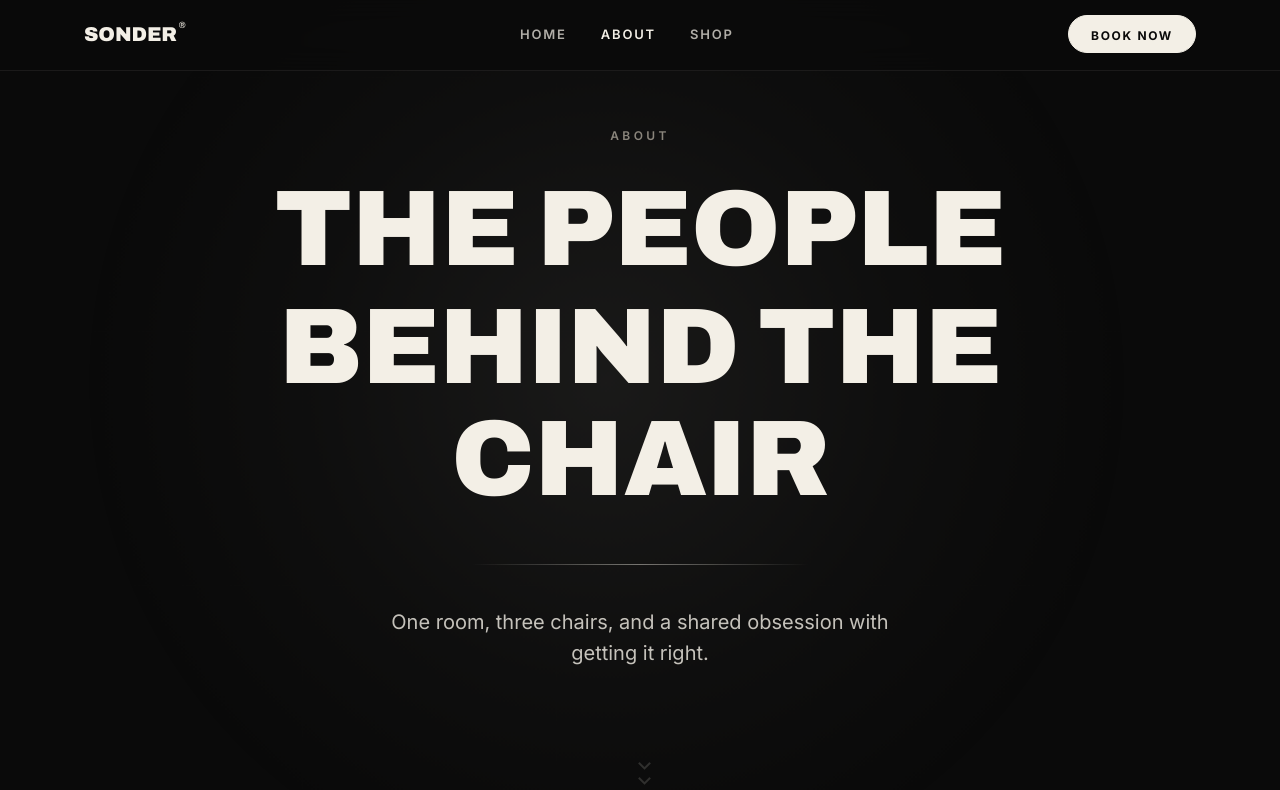
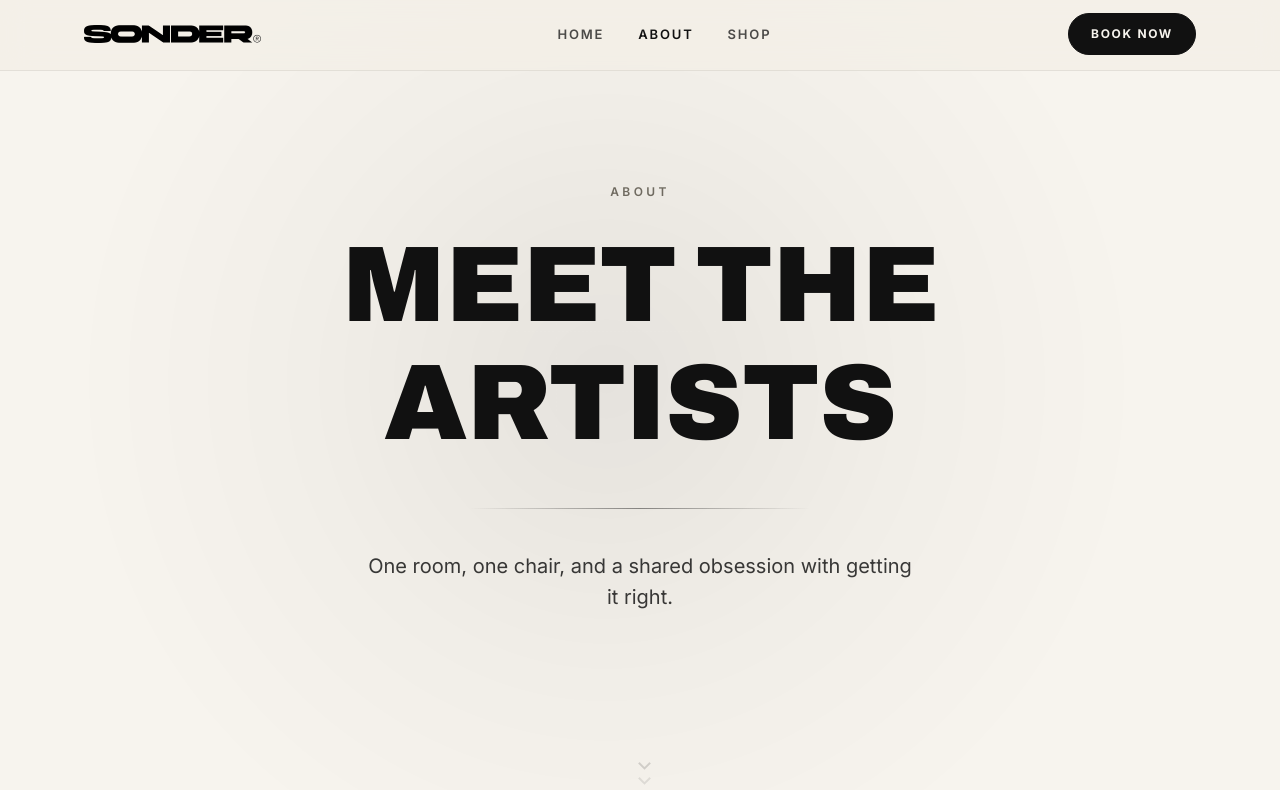
Before and after one commit to peter-t-wang315/sonderbarber, a Next.js app: page /about in a window 1280 px wide. Shown: the part 75-865 px from the top of the page. Built offline with nearby package versions, Linux system fonts and the light colour scheme.

Commit message:
More actual details added and updating barbers about section

```diff
--- a/app/about/page.tsx
+++ b/app/about/page.tsx
@@ -1,6 +1,7 @@
 import { BARBERS, BOOKING_URL } from "@/lib/site";
 import type { Metadata } from "next";
 import Reveal from "@/components/Reveal";
+import BarbersGrid from "@/components/BarbersGrid";
 
 export const metadata: Metadata = {
   title: "About — SONDER",
@@ -8,7 +9,28 @@ export const metadata: Metadata = {
     "Meet the barbers behind SONDER — a modern Toronto barbershop built on craft, patience and swagger.",
 };
 
+// Small number → word map so the intro reads "one room, three chairs" rather
+// than "3 chairs". Falls back to the numeral past the table.
+const NUM_WORDS = [
+  "zero",
+  "one",
+  "two",
+  "three",
+  "four",
+  "five",
+  "six",
+  "seven",
+  "eight",
+  "nine",
+  "ten",
+  "eleven",
+  "twelve",
+];
+
 export default function About() {
+  const chairs = BARBERS.length;
+  const chairsWord = NUM_WORDS[chairs] ?? String(chairs);
+
   return (
     <div className="snap-page">
       {/* INTRO */}
@@ -21,17 +43,18 @@ export default function About() {
 
           <h1>
             <span className="mask" style={{ "--d": "0.12s" }}>
-              <span>The people</span>
+              <span>Meet the</span>
             </span>
             <span className="mask" style={{ "--d": "0.24s" }}>
-              <span>behind the chair</span>
+              <span>artists</span>
             </span>
           </h1>
 
           <div className="hero__rule" />
 
           <p className="lead hero__lead">
-            One room, three chairs, and a shared obsession with getting it right.
+            One room, {chairsWord} {chairs === 1 ? "chair" : "chairs"}, and a
+            shared obsession with getting it right.
           </p>
         </div>
 
@@ -44,28 +67,9 @@ export default function About() {
         </div>
       </section>
 
-      {/* BARBERS — three columns on one panel */}
+      {/* BARBERS — grid of up to three, with arrows to page through more */}
       <section className="section snap">
-        <Reveal className="container barbers">
-          {BARBERS.map((b, i) => (
-            <div className="barber reveal-item" key={b.name} style={{ "--i": i }}>
-              <div className="barber__media">
-                <img src={b.image} alt={`${b.name}, barber at SONDER`} />
-              </div>
-              <p className="barber__role">{b.role}</p>
-              <h2>{b.name}</h2>
-              <p className="lead">{b.bio}</p>
-              <a
-                className="btn btn--ghost"
-                href={BOOKING_URL}
-                target="_blank"
-                rel="noopener noreferrer"
-              >
-                Book with {b.name.split(" ")[0]}
-              </a>
-            </div>
-          ))}
-        </Reveal>
+        <BarbersGrid />
 
         <div className="cue cue--quick" aria-hidden="true">
           <span className="cue__caret" />
@@ -83,21 +87,26 @@ export default function About() {
             <p className="eyebrow">The craft</p>
             <div className="about-copy__cols">
               <p>
-                Located in the heart of Pullman, Washington, our state-of-the-art
-                facility combines modern innovation with the timeless craft of
-                barbering.
+                Located in the heart of Pullman, Washington, our
+                state-of-the-art facility combines modern innovation with the
+                timeless craft of barbering.
               </p>
               <p>
-                We deliberately choose quality over quantity. We don&apos;t rush,
-                and we don&apos;t cut corners. Every service is a dedicated,
-                meticulous experience tailored entirely to you, ensuring you leave
-                the chair looking and feeling your absolute best.
+                We deliberately choose quality over quantity. We don&apos;t
+                rush, and we don&apos;t cut corners. Every service is a
+                dedicated, meticulous experience tailored entirely to you,
+                ensuring you leave the chair looking and feeling your absolute
+                best.
               </p>
             </div>
           </div>
 
           <p className="about-copy__sign reveal-item" style={{ "--i": 1 }}>
-            <span className="about-copy__mark">SONDER</span>
+            <img
+              className="about-copy__mark"
+              src="/sonderlogo-black.png"
+              alt="SONDER"
+            />
             <span className="about-copy__tagline">
               <span className="about-copy__sep" aria-hidden="true">
                 |
--- a/app/globals.css
+++ b/app/globals.css
@@ -1,17 +1,24 @@
 :root {
-  --black: #0a0a0a;
-  --black-soft: #121212;
-  --black-panel: #161616;
-  --off-white: #f3efe6;
-  --muted: #8a857c;
-  --line: rgba(243, 239, 230, 0.12);
-  --line-soft: rgba(243, 239, 230, 0.07);
+  /* Light theme. The names are historical: --black is the page BASE (now a
+     warm paper white) and --off-white is the INK (now near-black). They're
+     used in inverse roles across the sheet — e.g. a solid button paints
+     var(--off-white) as its fill with var(--black) text — so keeping those
+     relationships intact while swapping the two values flips the whole
+     two-tone scheme cleanly. */
+  --black: #f7f4ee;
+  --black-soft: #efebe3;
+  --black-panel: #e9e4da;
+  --off-white: #111111;
+  --muted: #6f6a60;
+  --line: rgba(10, 10, 10, 0.12);
+  --line-soft: rgba(10, 10, 10, 0.07);
 
-  --font: var(--font-inter), system-ui, -apple-system, "Helvetica Neue", Arial,
+  --font:
+    var(--font-inter), system-ui, -apple-system, "Helvetica Neue", Arial,
     sans-serif;
   /* Display face for the wordmark and headlines — see app/layout.js. */
-  --font-head: var(--font-display), var(--font-inter), "Helvetica Neue", Arial,
-    sans-serif;
+  --font-head:
+    var(--font-display), var(--font-inter), "Helvetica Neue", Arial, sans-serif;
 
   --maxw: 1240px;
   --pad: clamp(20px, 5vw, 64px);
@@ -119,7 +126,7 @@ p {
 
 .lead {
   font-size: clamp(16px, 1.7vw, 20px);
-  color: rgba(243, 239, 230, 0.8);
+  color: rgba(10, 10, 10, 0.8);
   max-width: 56ch;
 }
 
@@ -142,7 +149,9 @@ p {
   padding: 16px 30px;
   border-radius: 999px;
   border: 1px solid var(--off-white);
-  transition: color 0.4s ease, transform 0.25s ease;
+  transition:
+    color 0.4s ease,
+    transform 0.25s ease;
   cursor: pointer;
   white-space: nowrap;
 }
@@ -197,7 +206,7 @@ p {
   top: 0;
   z-index: 50;
   backdrop-filter: blur(14px);
-  background: rgba(10, 10, 10, 0.72);
+  background: rgba(243, 239, 230, 0.72);
   border-bottom: 1px solid var(--line-soft);
 }
 
@@ -209,22 +218,15 @@ p {
 }
 
 .nav__brand {
-  font-family: var(--font-head);
-  font-size: 20px;
-  font-weight: 900;
-  font-stretch: 125%;
-  letter-spacing: -0.005em;
-  text-transform: uppercase;
   display: inline-flex;
-  align-items: flex-start;
+  align-items: center;
 }
 
-.nav__brand sup {
-  font-size: 9px;
-  font-weight: 600;
-  letter-spacing: 0;
-  margin-left: 2px;
-  top: 0.2em;
+/* Wordmark logo (black, on the light nav). Height-driven so the aspect ratio
+   is preserved; the source is a tight-trimmed PNG. */
+.nav__logo {
+  height: 18px;
+  width: auto;
 }
 
 .nav__links {
@@ -238,7 +240,7 @@ p {
   letter-spacing: 0.14em;
   text-transform: uppercase;
   font-weight: 600;
-  color: rgba(243, 239, 230, 0.72);
+  color: rgba(10, 10, 10, 0.72);
   transition: color 0.2s ease;
 }
 
@@ -289,33 +291,6 @@ p {
   transform: translateY(0);
 }
 
-/* Label roll: a viewport one line tall holding two stacked copies. */
-.nav__book-roll {
-  display: block;
-  position: relative;
-  height: 1.2em;
-  overflow: hidden;
-}
-
-.nav__book-roll span {
-  display: block;
-  transition: transform 0.55s cubic-bezier(0.16, 1, 0.3, 1);
-}
-
-.nav__book-roll span:last-child {
-  position: absolute;
-  inset: 0;
-  transform: translateY(100%);
-}
-
-.nav__book:hover .nav__book-roll span {
-  transform: translateY(-100%);
-}
-
-.nav__book:hover .nav__book-roll span:last-child {
-  transform: translateY(0);
-}
-
 /* Burger: three bars that fold into an X. Desktop never sees it. */
 .nav__burger {
   display: none;
@@ -334,7 +309,8 @@ p {
   width: 22px;
   height: 1.5px;
   background: var(--off-white);
-  transition: transform 0.4s cubic-bezier(0.16, 1, 0.3, 1),
+  transition:
+    transform 0.4s cubic-bezier(0.16, 1, 0.3, 1),
     opacity 0.25s ease;
 }
 
@@ -362,7 +338,7 @@ p {
 .nav__panel {
   display: none;
   border-top: 1px solid var(--line-soft);
-  background: rgba(10, 10, 10, 0.96);
+  background: rgba(243, 239, 230, 0.96);
   backdrop-filter: blur(14px);
 }
 
@@ -379,7 +355,7 @@ p {
   font-stretch: 125%;
   letter-spacing: -0.005em;
   text-transform: uppercase;
-  color: rgba(243, 239, 230, 0.75);
+  color: rgba(10, 10, 10, 0.75);
   padding: 16px 0;
   border-bottom: 1px solid var(--line-soft);
   opacity: 0;
@@ -504,7 +480,8 @@ body:has(.snap-page) .footer {
 .reveal-item {
   opacity: 0;
   transform: translateY(20px);
-  transition: opacity 0.9s cubic-bezier(0.16, 1, 0.3, 1),
+  transition:
+    opacity 0.9s cubic-bezier(0.16, 1, 0.3, 1),
     transform 0.9s cubic-bezier(0.16, 1, 0.3, 1);
   transition-delay: calc(var(--i, 0) * 75ms);
 }
@@ -514,7 +491,7 @@ body:has(.snap-page) .footer {
   transform: none;
 }
 
-/* ---------- Hero (black, centered) ---------- */
+/* ---------- Hero (paper, centered) ---------- */
 .hero {
   position: relative;
   min-height: 100vh;
@@ -544,9 +521,9 @@ body:has(.snap-page) .footer {
   transform: translate(-50%, -50%);
   background: radial-gradient(
     circle,
-    rgba(243, 239, 230, 0.07) 0%,
-    rgba(243, 239, 230, 0.025) 38%,
-    rgba(243, 239, 230, 0) 68%
+    rgba(10, 10, 10, 0.07) 0%,
+    rgba(10, 10, 10, 0.025) 38%,
+    rgba(10, 10, 10, 0) 68%
   );
   animation: drift 26s ease-in-out infinite alternate;
   pointer-events: none;
@@ -596,7 +573,7 @@ body:has(.snap-page) .footer {
   background: linear-gradient(
     90deg,
     transparent,
-    rgba(243, 239, 230, 0.45),
+    rgba(10, 10, 10, 0.45),
     transparent
   );
   transform: scaleX(0);
@@ -637,7 +614,6 @@ body:has(.snap-page) .footer {
   transform: translateX(5px);
 }
 
-
 /* Sub-line under the rule on the About and Shop intro panels. */
 .hero__lead {
   margin: 0 auto;
@@ -677,7 +653,10 @@ body:has(.snap-page) .footer {
   border-right: 2px solid var(--off-white);
   border-bottom: 2px solid var(--off-white);
   transform: rotate(45deg);
-  opacity: 0.22;
+  /* Rest at a fixed fraction of this caret's peak, so a caret that glows
+     dimmer also starts dimmer — the glow keeps the same dramatic jump the
+     whole way down the stack. */
+  opacity: calc(var(--peak, 1) * 0.16);
   /* The bright point ripples top → bottom, so motion reads downward. Each
      caret's peak (--peak) steps down the stack, so the glow fades as it
      descends toward the next panel. */
@@ -712,7 +691,7 @@ body:has(.snap-page) .footer {
   0%,
   70%,
   100% {
-    opacity: 0.16;
+    opacity: calc(var(--peak, 1) * 0.16);
   }
   35% {
     opacity: var(--peak, 1);
@@ -794,13 +773,15 @@ body:has(.snap-page) .footer {
   font-weight: 600;
   letter-spacing: 0.24em;
   text-transform: uppercase;
-  color: rgba(243, 239, 230, 0.75);
+  color: rgba(10, 10, 10, 0.75);
   padding: 8px 16px;
   border-radius: 999px;
-  background: rgba(10, 10, 10, 0.55);
+  background: rgba(243, 239, 230, 0.55);
   backdrop-filter: blur(6px);
   white-space: nowrap;
-  transition: opacity 0.6s ease, transform 0.6s ease;
+  transition:
+    opacity 0.6s ease,
+    transform 0.6s ease;
 }
 
 .viewer__hint.is-gone {
@@ -814,7 +795,7 @@ body:has(.snap-page) .footer {
   top: min(35vh, 360px);
   transform: translateY(-50%);
   z-index: 3;
-  background: rgba(10, 10, 10, 0.6);
+  background: rgba(243, 239, 230, 0.6);
   backdrop-filter: blur(6px);
 }
 
@@ -837,7 +818,9 @@ body:has(.snap-page) .footer {
   width: 26px;
   height: 1px;
   background: var(--line);
-  transition: background 0.3s ease, transform 0.3s ease;
+  transition:
+    background 0.3s ease,
+    transform 0.3s ease;
 }
 
 .viewer__ticks span.is-on {
@@ -878,7 +861,10 @@ body:has(.snap-page) .footer {
   color: var(--off-white);
   font-size: 15px;
   cursor: pointer;
-  transition: border-color 0.35s ease, background 0.35s ease, color 0.35s ease;
+  transition:
+    border-color 0.35s ease,
+    background 0.35s ease,
+    color 0.35s ease;
 }
 
 .arrow span {
@@ -958,12 +944,29 @@ body:has(.snap-page) .footer {
 }
 
 /* ---------- About barbers ----------
-   Each barber is a centred panel so the page reads in the same typographic
-   language as the home page. */
-/* Three barbers side by side on a single panel. */
+   Up to three barbers share the grid; more than three paginate behind the
+   prev/next arrows. */
+
+/* Carousel row: [ prev arrow ] [ grid ] [ next arrow ]. Arrows are omitted
+   entirely when there are three or fewer barbers. */
+.barbers-carousel {
+  display: flex;
+  align-items: center;
+  justify-content: center;
+  gap: clamp(12px, 2.5vw, 32px);
+}
+
+.barbers__nav {
+  flex: none;
+}
+
+/* --cols is the number of barbers actually on screen (1–3); columns are
+   capped so a partial page stays centred instead of stretching wide. */
 .barbers {
+  flex: 1;
   display: grid;
-  grid-template-columns: repeat(3, 1fr);
+  grid-template-columns: repeat(var(--cols, 3), minmax(0, 360px));
+  justify-content: center;
   gap: clamp(24px, 4vw, 64px);
   align-items: stretch;
 }
@@ -983,7 +986,7 @@ body:has(.snap-page) .footer {
 
 @media (max-width: 780px) {
   .barbers {
-    grid-template-columns: 1fr;
+    grid-template-columns: minmax(0, 360px);
     gap: clamp(48px, 10vw, 72px);
   }
 }
@@ -1002,7 +1005,9 @@ body:has(.snap-page) .footer {
   height: 100%;
   object-fit: cover;
   filter: grayscale(1) contrast(1.04) brightness(0.85);
-  transition: filter 0.8s ease, transform 1.2s cubic-bezier(0.16, 1, 0.3, 1);
+  transition:
+    filter 0.8s ease,
+    transform 1.2s cubic-bezier(0.16, 1, 0.3, 1);
 }
 
 .barber:hover .barber__media img {
@@ -1049,7 +1054,7 @@ body:has(.snap-page) .footer {
 .about-copy__cols {
   columns: 2;
   column-gap: clamp(20px, 2.4vw, 40px);
-  color: rgba(243, 239, 230, 0.8);
+  color: rgba(10, 10, 10, 0.8);
   font-size: clamp(17px, 1.55vw, 21px);
   line-height: 1.6;
 }
@@ -1067,15 +1072,12 @@ body:has(.snap-page) .footer {
   margin: 0;
 }
 
+/* Wordmark logo replaces the text SONDER; height-driven to keep aspect. */
 .about-copy__mark {
   display: block;
-  font-family: var(--font-head);
-  font-weight: 900;
-  font-stretch: 125%;
-  letter-spacing: -0.005em;
-  text-transform: uppercase;
-  font-size: clamp(40px, 6vw, 84px);
-  line-height: 1;
+  height: clamp(26px, 3.6vw, 50px);
+  width: auto;
+  max-width: 100%;
 }
 
 .about-copy__tagline {
@@ -1132,13 +1134,11 @@ body:has(.snap-page) .footer {
   padding-bottom: 56px;
 }
 
+/* Wordmark logo replaces the text SONDER; height-driven to keep aspect. */
 .footer__brand {
-  font-size: clamp(42px, 8.5vw, 104px);
-  font-weight: 900;
-  font-stretch: 125%;
-  letter-spacing: -0.005em;
-  text-transform: uppercase;
-  line-height: 0.9;
+  height: clamp(28px, 5vw, 60px);
+  width: auto;
+  max-width: 100%;
 }
 
 .footer__cols {
@@ -1160,13 +1160,24 @@ body:has(.snap-page) .footer {
 .footer__col p {
   display: block;
   font-size: 14px;
-  color: rgba(243, 239, 230, 0.78);
+  color: rgba(10, 10, 10, 0.78);
   margin: 0 0 10px;
   transition: color 0.2s ease;
 }
 
 .footer__col a:hover {
   color: var(--off-white);
+}
+
+/* Instagram glyph inherits the footer link colour (currentColor), so it's
+   monochrome and picks up the same hover as the text links. */
+.footer__social {
+  display: inline-flex;
+  margin-top: 4px;
+}
+
+.footer__social svg {
+  display: block;
 }
 
 .footer__bottom {
@@ -1217,10 +1228,6 @@ body:has(.snap-page) .footer {
     transition-duration: 0.01ms;
   }
 
-  .nav__book-roll span:last-child {
-    display: none;
-  }
-
   .hero__rule {
     transform: scaleX(1);
   }
--- /dev/null
+++ b/components/BarbersGrid.tsx
@@ -0,0 +1,71 @@
+"use client";
+
+import { useState } from "react";
+import { BARBERS, BOOKING_URL } from "@/lib/site";
+import Reveal from "@/components/Reveal";
+
+// At most this many barbers share the grid at once; any more paginate behind
+// the prev/next arrows.
+const PER_PAGE = 3;
+
+export default function BarbersGrid() {
+  const [page, setPage] = useState(0);
+
+  const pageCount = Math.ceil(BARBERS.length / PER_PAGE);
+  const hasNav = BARBERS.length > PER_PAGE;
+
+  const start = page * PER_PAGE;
+  const visible = BARBERS.slice(start, start + PER_PAGE);
+
+  // Wrap around, matching the cut viewer's arrows.
+  const go = (dir: number) => setPage((p) => (p + dir + pageCount) % pageCount);
+
+  return (
+    <Reveal className="container barbers-carousel">
+      {hasNav && (
+        <button
+          type="button"
+          className="arrow barbers__nav"
+          onClick={() => go(-1)}
+          aria-label="Previous barbers"
+        >
+          <span aria-hidden="true">&#8592;</span>
+        </button>
+      )}
+
+      {/* --cols keys the grid to the number actually shown, so a partial last
+          page (e.g. 1 barber) still centres nicely instead of hugging left. */}
+      <div className="barbers" style={{ "--cols": visible.length }}>
+        {visible.map((b, i) => (
+          <div className="barber reveal-item" key={b.name} style={{ "--i": i }}>
+            <div className="barber__media">
+              <img src={b.image} alt={`${b.name}, barber at SONDER`} />
+            </div>
+            <p className="barber__role">{b.role}</p>
+            <h2>{b.name}</h2>
+            <p className="lead">{b.bio}</p>
+            <a
+              className="btn btn--ghost"
+              href={BOOKING_URL}
+              target="_blank"
+              rel="noopener noreferrer"
+            >
+              Book with {b.name.split(" ")[0]}
+            </a>
+          </div>
+        ))}
+      </div>
+
+      {hasNav && (
+        <button
+          type="button"
+          className="arrow barbers__nav"
+          onClick={() => go(1)}
+          aria-label="Next barbers"
+        >
+          <span aria-hidden="true">&#8594;</span>
+        </button>
+      )}
+    </Reveal>
+  );
+}
--- a/components/Footer.tsx
+++ b/components/Footer.tsx
@@ -6,7 +6,11 @@ export default function Footer() {
     <footer className="footer">
       <div className="container">
         <div className="footer__top">
-          <div className="footer__brand wordmark">SONDER</div>
+          <img
+            className="footer__brand"
+            src="/sonderlogo-black.png"
+            alt="SONDER"
+          />
 
           <div className="footer__cols">
             <div className="footer__col">
@@ -23,23 +27,47 @@ export default function Footer() {
 
             <div className="footer__col">
               <h4>Visit</h4>
-              <p>128 Ossington Ave</p>
+              <p>{SITE.address}</p>
               <p>{SITE.location}</p>
-              <p>Tue–Sun · 10–8</p>
+              {SITE.hours.map((h) => (
+                <p key={h.days}>
+                  {h.days} · {h.time}
+                </p>
+              ))}
             </div>
 
             <div className="footer__col">
               <h4>Contact</h4>
               <a href={`mailto:${SITE.email}`}>{SITE.email}</a>
-              <a href={SITE.instagram} target="_blank" rel="noopener noreferrer">
-                Instagram
+              <a
+                className="footer__social"
+                href={SITE.instagram}
+                target="_blank"
+                rel="noopener noreferrer"
+                aria-label="Instagram"
+              >
+                <svg
+                  viewBox="0 0 24 24"
+                  width="22"
+                  height="22"
+                  fill="none"
+                  stroke="currentColor"
+                  strokeWidth="1.6"
+                  aria-hidden="true"
+                >
+                  <rect x="3" y="3" width="18" height="18" rx="5" />
+                  <circle cx="12" cy="12" r="4" />
+                  <circle cx="17.2" cy="6.8" r="1.1" fill="currentColor" stroke="none" />
+                </svg>
               </a>
             </div>
           </div>
         </div>
 
         <div className="footer__bottom">
-          <span>© {new Date().getFullYear()} SONDER Barber. All rights reserved.</span>
+          <span>
+            © {new Date().getFullYear()} SONDER Barber. All rights reserved.
+          </span>
           <span>{SITE.tagline}</span>
         </div>
       </div>
--- a/components/Nav.tsx
+++ b/components/Nav.tsx
@@ -35,7 +35,7 @@ export default function Nav() {
     <header className={`nav${open ? " is-open" : ""}`}>
       <div className="container nav__inner">
         <Link href="/" className="nav__brand" aria-label="SONDER home">
-          SONDER<sup>®</sup>
+          <img className="nav__logo" src="/sonderlogo-black.png" alt="SONDER" />
         </Link>
 
         <nav className="nav__links" aria-label="Primary">
@@ -57,12 +57,7 @@ export default function Nav() {
             target="_blank"
             rel="noopener noreferrer"
           >
-            {/* Two stacked copies: the first slides up and out, the second
-                follows it in, so the label rolls over on hover. */}
-            <span className="nav__book-roll">
-              <span>Book Now</span>
-              <span aria-hidden="true">Book Now</span>
-            </span>
+            Book Now
           </a>
 
           {/* Three bars that fold into an X while the panel is open. */}
```
Also changed, not shown: app/page.tsx (+6 -3 lines), lib/site.ts (+11 -4 lines), public/sonderlogo-black.png (added), public/sonderlogo.png (added).
